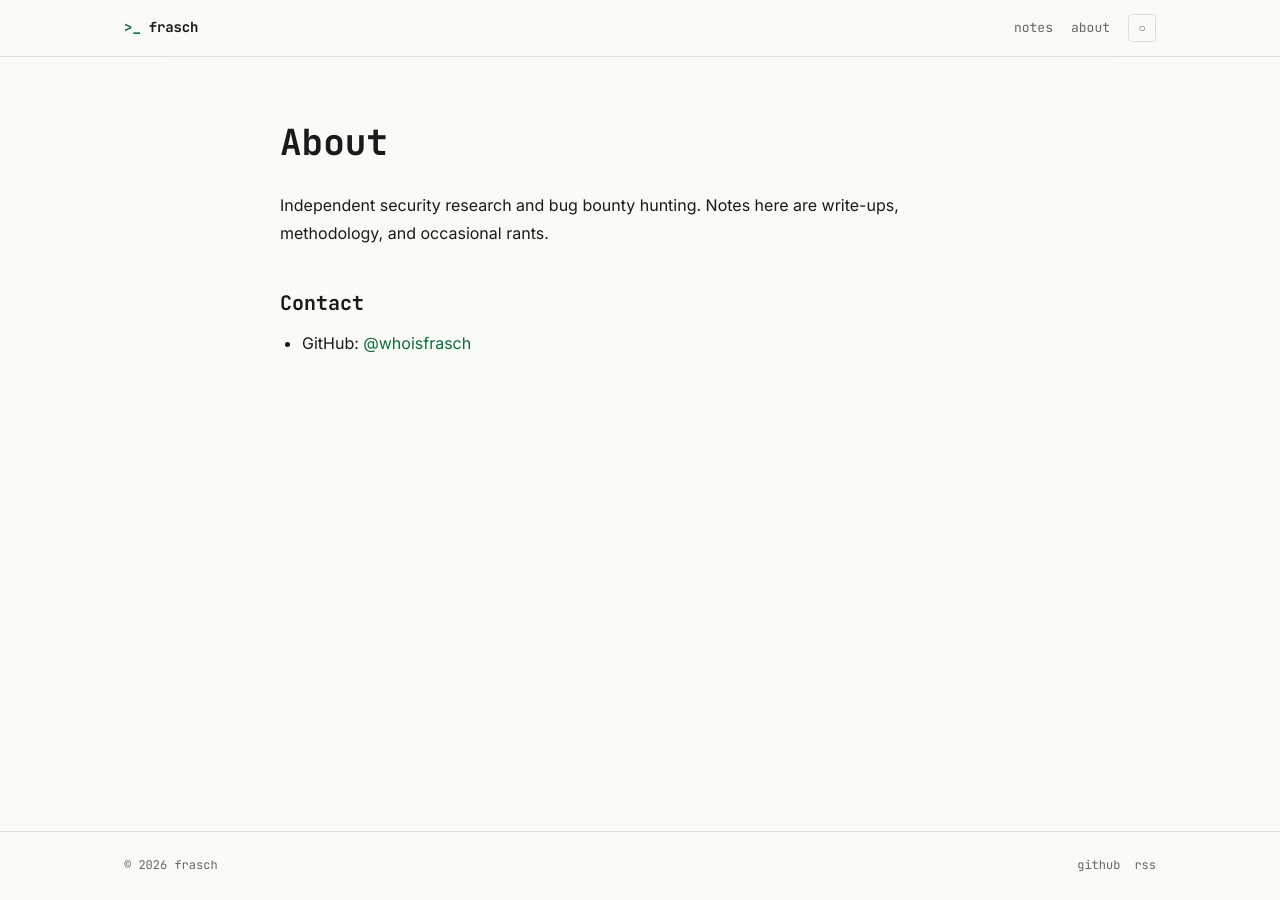
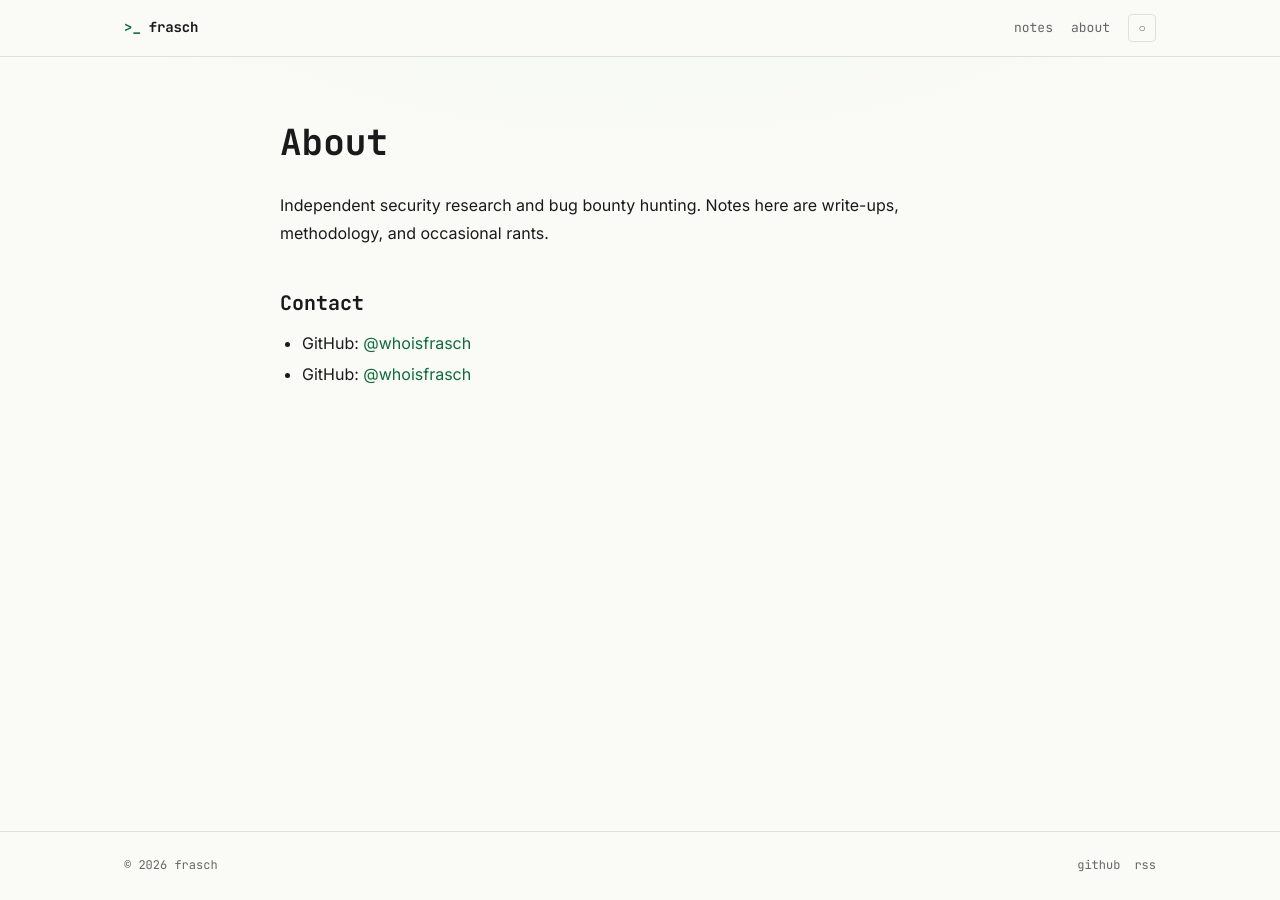
Before and after one commit to whoisfrasch/frasch, a Jekyll site: the page built from about.md, in a window 1280 px wide. Built offline with Jekyll 4.4.1, drawn with Linux system fonts in a browser that asks for light colours.

Commit message:
Update about.md

```diff
--- a/about.md
+++ b/about.md
@@ -15,5 +15,6 @@ permalink: /about/
   <h2>Contact</h2>
   <ul>
     <li>GitHub: <a href="https://github.com/whoisfrasch">@whoisfrasch</a></li>
+    <li>GitHub: <a href="https://x.com/whoisfrasch">@whoisfrasch</a></li>
   </ul>
 </section>
```
